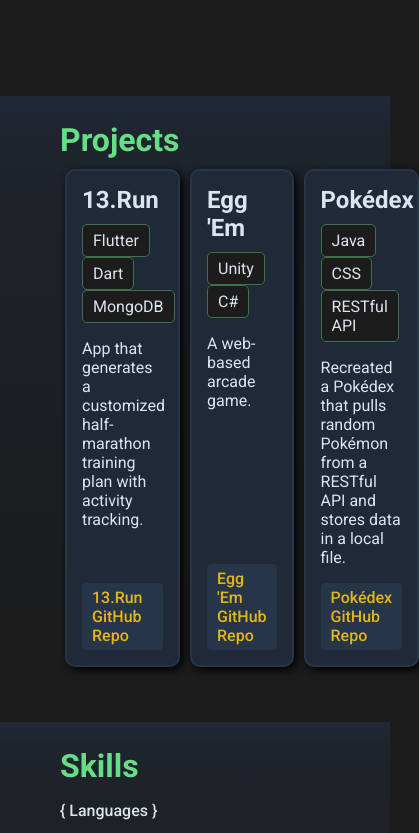
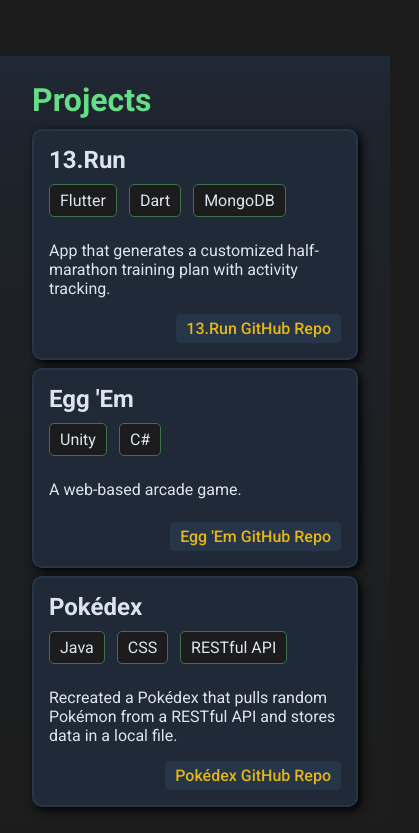
Before and after one commit to BethanyHelwig/bethanyhelwig.github.io, a plain HTML site: page index.html in a window 390 px wide. Shown: the part 680-1513 px from the top of the page, 419 px wide, since content can reach past the window. Drawn offline with Linux system fonts and the light colour scheme.

Commit message:
Made responsive design changes

```diff
--- a/index.html
+++ b/index.html
@@ -3,7 +3,7 @@
         <link rel="stylesheet" href="styles.css">
         <link rel="preconnect" href="https://fonts.googleapis.com">
         <link rel="preconnect" href="https://fonts.gstatic.com" crossorigin>
-        <link href="https://fonts.googleapis.com/css2?family=Roboto:wght@700;400;500&display=swap" rel="stylesheet">
+        <link href="https://fonts.googleapis.com/css2?family=Roboto:wght@400;500;700&display=swap" rel="stylesheet">
     </head>
     <body>
         <!-- HERO CONTAINER -->
@@ -18,14 +18,14 @@
 
         <!-- PROJECTS -->
         <section aria-label="Projects">
-            <h2 class="section-heading ">Projects</h2>
-            <div class="flex">
-                    <div class="example-container">
+            <h2 class="section-heading">Projects</h2>
+            <div class="examples">
+                <div class="example-container">
                     <h2>13.Run</h2>
                     <ul aria-label="Associated skills">
-                        <li class="skill">Flutter</li>
-                        <li class="skill">Dart</li>
-                        <li class="skill">MongoDB</li>
+                        <li>Flutter</li>
+                        <li>Dart</li>
+                        <li>MongoDB</li>
                     </ul>
                     <p>App that generates a customized half-marathon training plan with activity tracking.</p>
                     <a href="https://github.com/BethanyHelwig/13.Run" class="example-link">13.Run GitHub Repo</a>
@@ -34,8 +34,8 @@
                 <div class="example-container">
                     <h2>Egg 'Em</h2>
                     <ul aria-label="Associated skills">
-                        <li class="skill">Unity</li>
-                        <li class="skill">C#</li>
+                        <li>Unity</li>
+                        <li>C#</li>
                     </ul>
                     <p>A web-based arcade game.</p>
                     <a href="https://github.com/BethanyHelwig/Egg-Em" class="example-link">Egg 'Em GitHub Repo</a>
@@ -44,9 +44,9 @@
                 <div class="example-container">
                     <h2>Pokédex</h2>
                     <ul aria-label="Associated skills">
-                        <li class="skill">Java</li>
-                        <li class="skill">CSS</li>
-                        <li class="skill">RESTful API</li>
+                        <li>Java</li>
+                        <li>CSS</li>
+                        <li>RESTful API</li>
                     </ul>
                     <p>Recreated a Pokédex that pulls random Pokémon from a RESTful API and stores data in a local file.</p>
                     <a href="https://github.com/BethanyHelwig/Pokedex" class="example-link">Pokédex GitHub Repo</a>
--- a/styles.css
+++ b/styles.css
@@ -1,4 +1,4 @@
-/* ||
+/* ---
 COLOR PALETTE
 
 #16130F - background
@@ -15,21 +15,21 @@
 #40b980 green button
 #263548 blue result
 #DCE4EF gray text
-*/
+--- */
 
-/* || GENERAL STYLES */
+/* --- GENERAL STYLES --- */
 
 body {
     background: #1c1c1c;
     color: #DCE4EF;
-    margin: 40px 0;
+    margin: 0 0; /* 40px */
     font-family: "Roboto", sans-serif;
     font-style: normal;
 }
 
 #hero-container {
     margin: 0px;
-    padding: 60px 40px;
+    padding: 3.75em 2.5em; /* 60px 40px */
     text-align: center;
 }
 
@@ -49,7 +49,7 @@
 }
 
 li {
-    margin: 0 4px 0 0;
+    margin: 0 0.5em 0.5em 0;
     padding: 6px 10px;
     background: #1c1c1c;
     color: #DCE4EF;
@@ -59,9 +59,10 @@
     align-self: flex-start;
 }
 
-/* || TYPOGRAPHY */
+/* --- TYPOGRAPHY --- */
 
 h1 {
+    font-size: 2rem;
     font-weight: 400;
 }
 
@@ -71,11 +72,11 @@
 }
 
 h2 {
-    margin: 0 0 10px 0;
+    margin: 0 0 0.625rem 0; /* 10px */
 }
 
 h3 {
-    font-size: 16px;
+    font-size: 1rem; /* 16px */
     font-weight: 500;
 }
 
@@ -92,18 +93,8 @@
     font-size: 1.5em;
 }
 
-/* .skill {
-    margin: 0 4px 0 0;
-    padding: 6px 10px;
-    background: #1c1c1c;
-    color: #DCE4EF;
-    border: 1px solid #40714d;
-    border-radius: 5px;
-    display: inline-block;
-    align-self: flex-start;
-} */
-
 a {
+    margin-right: 5px;
     padding: 5px 10px;
     color: #E4B61A;
     background-color: #263548;
@@ -122,15 +113,14 @@
     margin: auto 0 0 auto;
 }
 
-/* || LAYOUT */
+/* --- LAYOUT --- */
 
 section {
     margin: 30px 0px;
     width: 100%;
     height: auto;
-    padding: 25px 60px;
+    padding: 1.6em 2em; /* 25px 60px */
     box-sizing: border-box;
-    /* border-radius: 15px; */
     background-image: linear-gradient(#202937, 20%, #1c1c1c);
 }
 
@@ -140,13 +130,12 @@
 }
 
 .example-container {
-    margin: 0px 5px;
+    margin: 0px 0.5em 0.5em 0;
     padding: 15px;
-    width: 30%;
+    width: 100%;
+    box-sizing: border-box;
     min-height: 200px;
     border-radius: 10px;
-    /* border: 1px solid #202937;
-    transition: background-color 0.5s; */
     border: 2px solid #263548;
     background: #202937;
     box-shadow: 3px 3px 10px black;
@@ -154,15 +143,20 @@
     flex-direction: column;
 }
 
-/* .example-container:hover {
-    border: 2px solid #263548;
-    background: #202937;
-    box-shadow: 3px 3px 10px black;
-} */
+/* --- UTILITIES --- */
 
-/* || UTILITIES */
 
-.flex {
-    display: flex;
-    justify-content: space-between;
+
+/* --- MEDIA QUERIES --- */
+
+@media (min-width: 550px){
+
+    section {
+        padding: 1.6em 3.5em;
+    }
+
+    .examples {
+        display: flex;
+    }
+
 }
```
